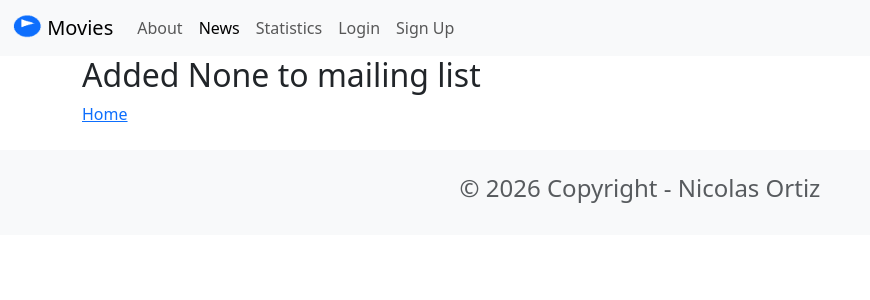
After one commit to Eder-Ceballos/P1, a Django app: page /signup/ in a window 1280 px wide. The commit adds this page. Shown: the top 300 px of the page, without its empty margins (0-870 px from the left). Run offline with Django 4.2, Linux system fonts and the light colour scheme.

Commit message:
cards de peliculas, navbar, footer, graficas y navegacion signup

```diff
--- /dev/null
+++ b/movie/templates/signup.html
@@ -0,0 +1,7 @@
+{% extends 'base.html' %}
+{% block content %}
+
+<h2>Added {{ email }} to mailing list</h2>
+<a href="{% url 'home' %}">Home</a>
+
+{% endblock content %}
--- a/movie/views.py
+++ b/movie/views.py
@@ -1,5 +1,10 @@
 from django.shortcuts import render
 from django.http import HttpResponse
+
+import matplotlib.pyplot as plt
+import matplotlib
+import io
+import base64
 
 from .models import Movie
 
@@ -18,3 +23,84 @@ def home(request):
 
 def about(request):
     return render(request, 'about.html')
+
+def signup(request):
+    email = request.GET.get('email')
+    return render(request, 'signup.html', {'email': email})
+
+def statistics_view(request):
+    matplotlib.use('Agg')
+
+    # ---- Movies per year ----
+    all_movies = Movie.objects.all()
+
+    movie_counts_by_year = {}
+    for movie in all_movies:
+        year = movie.year if movie.year else "None"
+        if year in movie_counts_by_year:
+            movie_counts_by_year[year] += 1
+        else:
+            movie_counts_by_year[year] = 1
+
+    # ordenar por año (dejando "None" al final)
+    sorted_years = sorted(
+        movie_counts_by_year.keys(),
+        key=lambda y: (y == "None", y)
+    )
+    movie_counts_by_year = {y: movie_counts_by_year[y] for y in sorted_years}
+
+    bar_width = 0.5
+    bar_positions = range(len(movie_counts_by_year))
+
+    plt.figure(figsize=(12, 5))
+    plt.bar(bar_positions, movie_counts_by_year.values(), width=bar_width, align='center')
+    plt.title('Movies per year')
+    plt.xlabel('Year')
+    plt.ylabel('Number of movies')
+    plt.xticks(bar_positions, movie_counts_by_year.keys(), rotation=90)
+    plt.subplots_adjust(bottom=0.3)
+
+    buffer = io.BytesIO()
+    plt.savefig(buffer, format='png')
+    buffer.seek(0)
+    plt.close()
+
+    image_png = buffer.getvalue()
+    buffer.close()
+    graphic_by_year = base64.b64encode(image_png).decode('utf-8')
+
+    # ---- Movies per genre (solo el primer genero) ----
+    movie_counts_by_genre = {}
+    for movie in all_movies:
+        if movie.genre:
+            genre = movie.genre.split(',')[0].strip()
+        else:
+            genre = "None"
+        if genre in movie_counts_by_genre:
+            movie_counts_by_genre[genre] += 1
+        else:
+            movie_counts_by_genre[genre] = 1
+
+    bar_positions_genre = range(len(movie_counts_by_genre))
+
+    plt.figure(figsize=(10, 5))
+    plt.bar(bar_positions_genre, movie_counts_by_genre.values(), width=bar_width, align='center', color='green')
+    plt.title('Movies per genre (first only)')
+    plt.xlabel('Genre')
+    plt.ylabel('Number of movies')
+    plt.xticks(bar_positions_genre, movie_counts_by_genre.keys(), rotation=90)
+    plt.subplots_adjust(bottom=0.3)
+
+    buffer2 = io.BytesIO()
+    plt.savefig(buffer2, format='png')
+    buffer2.seek(0)
+    plt.close()
+
+    image_png2 = buffer2.getvalue()
+    buffer2.close()
+    graphic_by_genre = base64.b64encode(image_png2).decode('utf-8')
+
+    return render(request, 'statistics.html', {
+        'graphic': graphic_by_year,
+        'graphic_genre': graphic_by_genre,
+    })
--- /dev/null
+++ b/moviereviews/templates/base.html
@@ -0,0 +1,54 @@
+<head>
+    <link href="https://cdn.jsdelivr.net/npm/bootstrap@5.3.7/dist/css/bootstrap.min.css" rel="stylesheet">
+    <script src="https://cdn.jsdelivr.net/npm/bootstrap@5.3.7/dist/js/bootstrap.bundle.min.js"></script>
+</head>
+
+<nav class="navbar navbar-expand-lg bg-body-tertiary">
+    <div class="container-fluid">
+        <a class="navbar-brand" href="{% url 'home' %}">
+            {% load static %}
+            <img src="{% static 'images/home.png' %}" alt="" width="30" height="24"
+                class="d-inline-block align-text-top" />
+            Movies
+        </a>
+        <button class="navbar-toggler" type="button" data-bs-toggle="collapse"
+            data-bs-target="#navbarSupportedContent" aria-controls="navbarSupportedContent"
+            aria-expanded="false" aria-label="Toggle navigation">
+            <span class="navbar-toggler-icon"></span>
+        </button>
+        <div class="collapse navbar-collapse" id="navbarSupportedContent">
+            <ul class="navbar-nav me-auto mb-2 mb-lg-0">
+                <li class="nav-item">
+                    <a class="nav-link" href="{% url 'about' %}">About</a>
+                </li>
+                <li class="nav-item">
+                    <a class="nav-link active" aria-current="page" href="{% url 'news' %}">News</a>
+                </li>
+                <li class="nav-item">
+                    <a class="nav-link" href="{% url 'statistics' %}">Statistics</a>
+                </li>
+                <li class="nav-item">
+                    <a class="nav-link" href="#">Login</a>
+                </li>
+                <li class="nav-item">
+                    <a class="nav-link" href="#">Sign Up</a>
+                </li>
+            </ul>
+        </div>
+    </div>
+</nav>
+
+<div class="container">
+    {% block content %}
+    {% endblock content %}
+</div>
+
+<footer class="text-center text-lg-start bg-light text-muted mt-4">
+    <div class="container">
+        <div class="row">
+            <div class="text-center p-4">
+                <h4>&copy; 2026 Copyright - Nicolas Ortiz</h4>
+            </div>
+        </div>
+    </div>
+</footer>
```
Also changed, not shown: movie/templates/about.html (+4 -3 lines), movie/templates/home.html (+37 -12 lines), movie/templates/statistics.html (added, +10 -0 lines), capturas/taller2/01_home_cards_navbar.jpg (added), capturas/taller2/02_home_genre_year.jpg (added), capturas/taller2/03_news_horizontal_cards.jpg (added), capturas/taller2/04_statistics_per_year.jpg (added), capturas/taller2/05_statistics_per_genre.jpg (added), moviereviews/static/images/home.png (added).
